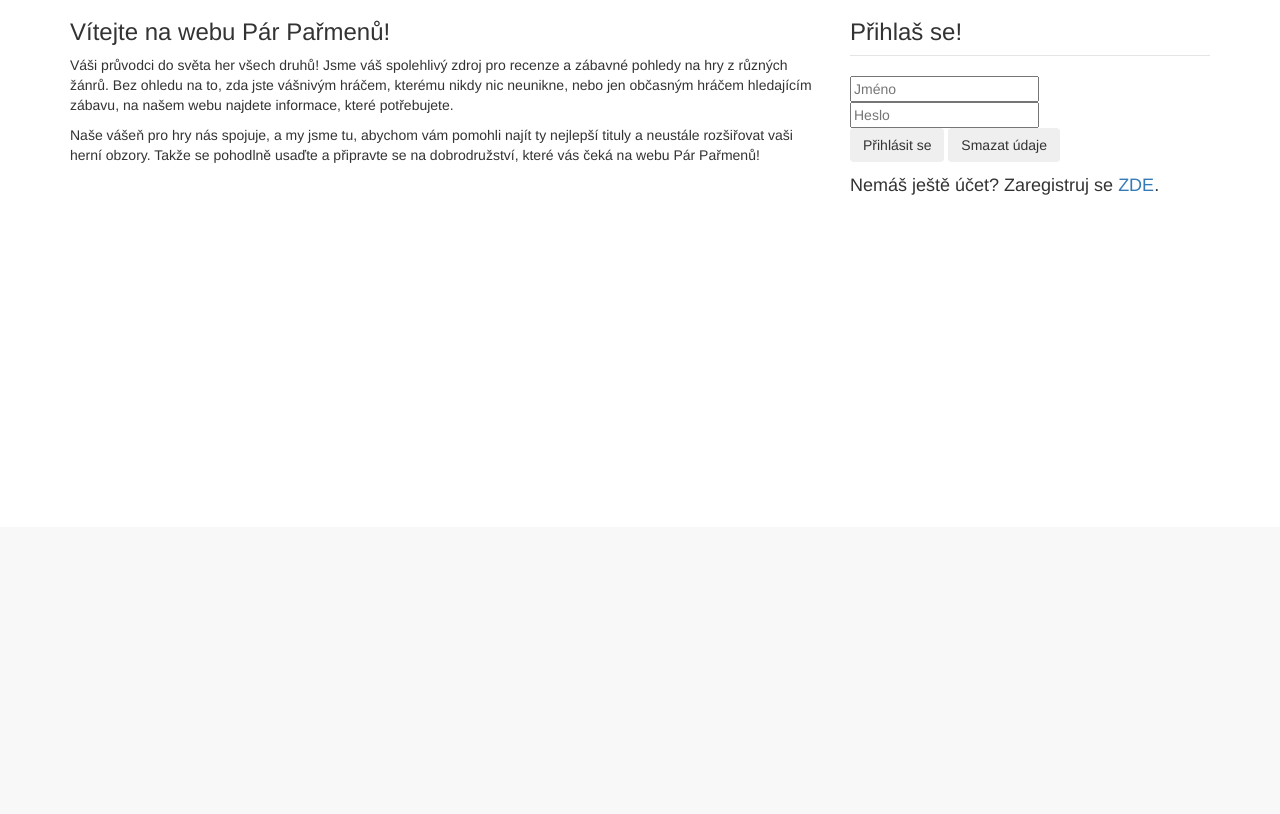
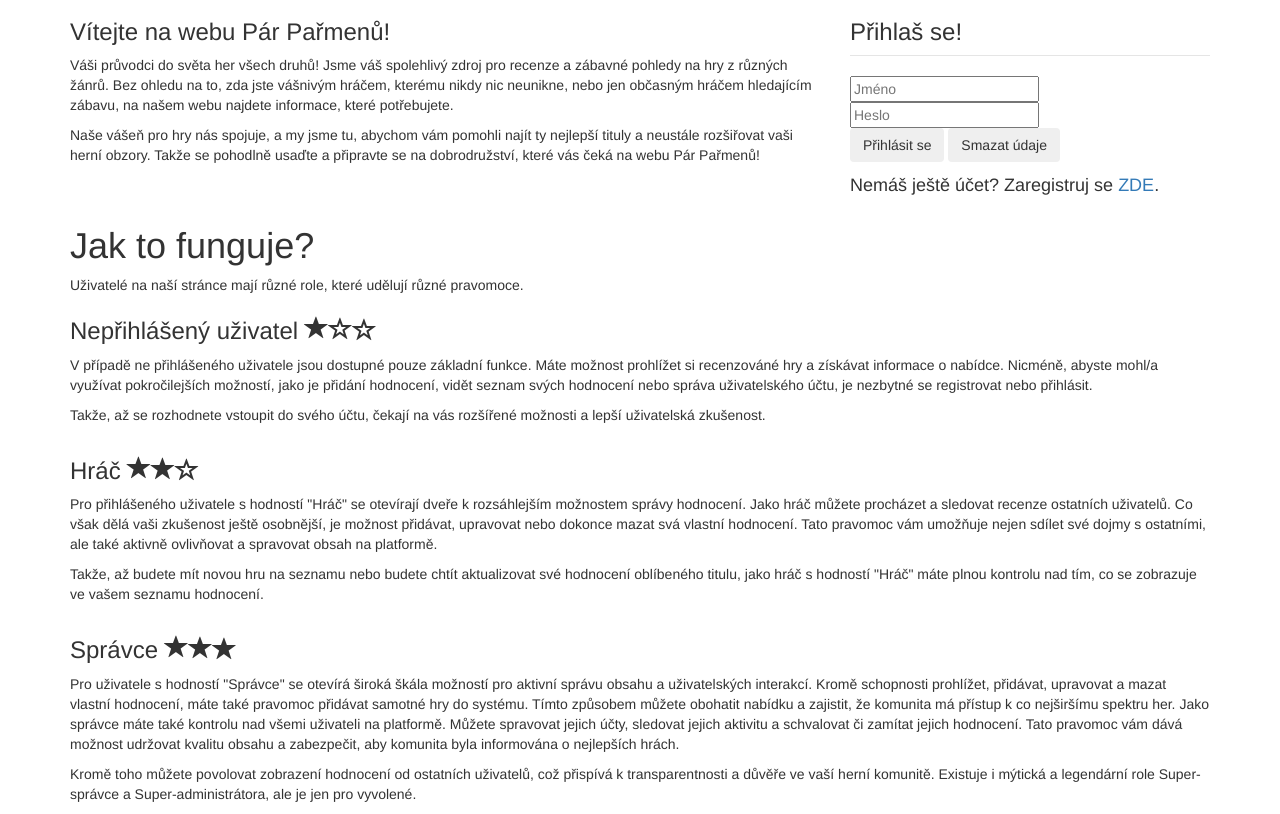
Before and after one commit to LUK-cze/KIV-WEB, a PHP site: page / in a window 1280 px wide. Shown: the part 273-1087 px from the top of the page. Before the commit the page ends 468 px from the top, so only its background shows below. Run offline with PHP 8.4, Linux system fonts and the light colour scheme.

Commit message:
V5
Přidán text, který vysvětluje role

```diff
--- a/pages/index.php
+++ b/pages/index.php
@@ -75,6 +75,35 @@
         </div>
     </div>
   </div>
+
+  <div class="container gray mt-5">
+    <div class="row">
+      <div class="col-sm-12">
+        <h1>Jak to funguje?</h1>
+          <p>Uživatelé na naší stránce mají různé role, které udělují různé pravomoce. </p>
+        <h3>Nepřihlášený uživatel <span class="glyphicon glyphicon-star"><span class="glyphicon glyphicon-star-empty"><span class="glyphicon glyphicon-star-empty"></h3>
+          <p>V případě ne přihlášeného uživatele jsou dostupné pouze základní funkce. Máte možnost prohlížet si recenzováné hry a získávat informace o nabídce. Nicméně, abyste mohl/a využívat pokročilejších možností, jako je přidání hodnocení, vidět seznam svých hodnocení nebo správa uživatelského účtu, je nezbytné se registrovat nebo přihlásit.</p>
+          <p>Takže, až se rozhodnete vstoupit do svého účtu, čekají na vás rozšířené možnosti a lepší uživatelská zkušenost.</p>
+      </div>
+    </div>
+
+    <div class="row">
+      <div class="col-sm-12">
+        <h3>Hráč <span class="glyphicon glyphicon-star"><span class="glyphicon glyphicon-star"><span class="glyphicon glyphicon-star-empty"></span></h3>
+          <p>Pro přihlášeného uživatele s hodností "Hráč" se otevírají dveře k rozsáhlejším možnostem správy hodnocení. Jako hráč můžete procházet a sledovat recenze ostatních uživatelů. Co však dělá vaši zkušenost ještě osobnější, je možnost přidávat, upravovat nebo dokonce mazat svá vlastní hodnocení. Tato pravomoc vám umožňuje nejen sdílet své dojmy s ostatními, ale také aktivně ovlivňovat a spravovat obsah na platformě.</p>
+          <p>Takže, až budete mít novou hru na seznamu nebo budete chtít aktualizovat své hodnocení oblíbeného titulu, jako hráč s hodností "Hráč" máte plnou kontrolu nad tím, co se zobrazuje ve vašem seznamu hodnocení.</p>
+      </div>
+    </div>
+
+    <div class="row">
+      <div class="col-sm-12">
+        <h3>Správce <span class="glyphicon glyphicon-star"><span class="glyphicon glyphicon-star"><span class="glyphicon glyphicon-star"></span></h3>
+          <p>Pro uživatele s hodností "Správce" se otevírá široká škála možností pro aktivní správu obsahu a uživatelských interakcí. Kromě schopnosti prohlížet, přidávat, upravovat a mazat vlastní hodnocení, máte také pravomoc přidávat samotné hry do systému. Tímto způsobem můžete obohatit nabídku a zajistit, že komunita má přístup k co nejširšímu spektru her. Jako správce máte také kontrolu nad všemi uživateli na platformě. Můžete spravovat jejich účty, sledovat jejich aktivitu a schvalovat či zamítat jejich hodnocení. Tato pravomoc vám dává možnost udržovat kvalitu obsahu a zabezpečit, aby komunita byla informována o nejlepších hrách.</p>
+          <p>Kromě toho můžete povolovat zobrazení hodnocení od ostatních uživatelů, což přispívá k transparentnosti a důvěře ve vaší herní komunitě. Existuje i mýtická a legendární role Super-správce a Super-administrátora, ale je jen pro vyvolené.</p>
+      </div>
+    </div>
+
+  </div>
 </div>
 
 </body>
```
Also changed, not shown: css/css.css (+17 -0 lines), css/css.scss (+17 -0 lines), 1 other file.
